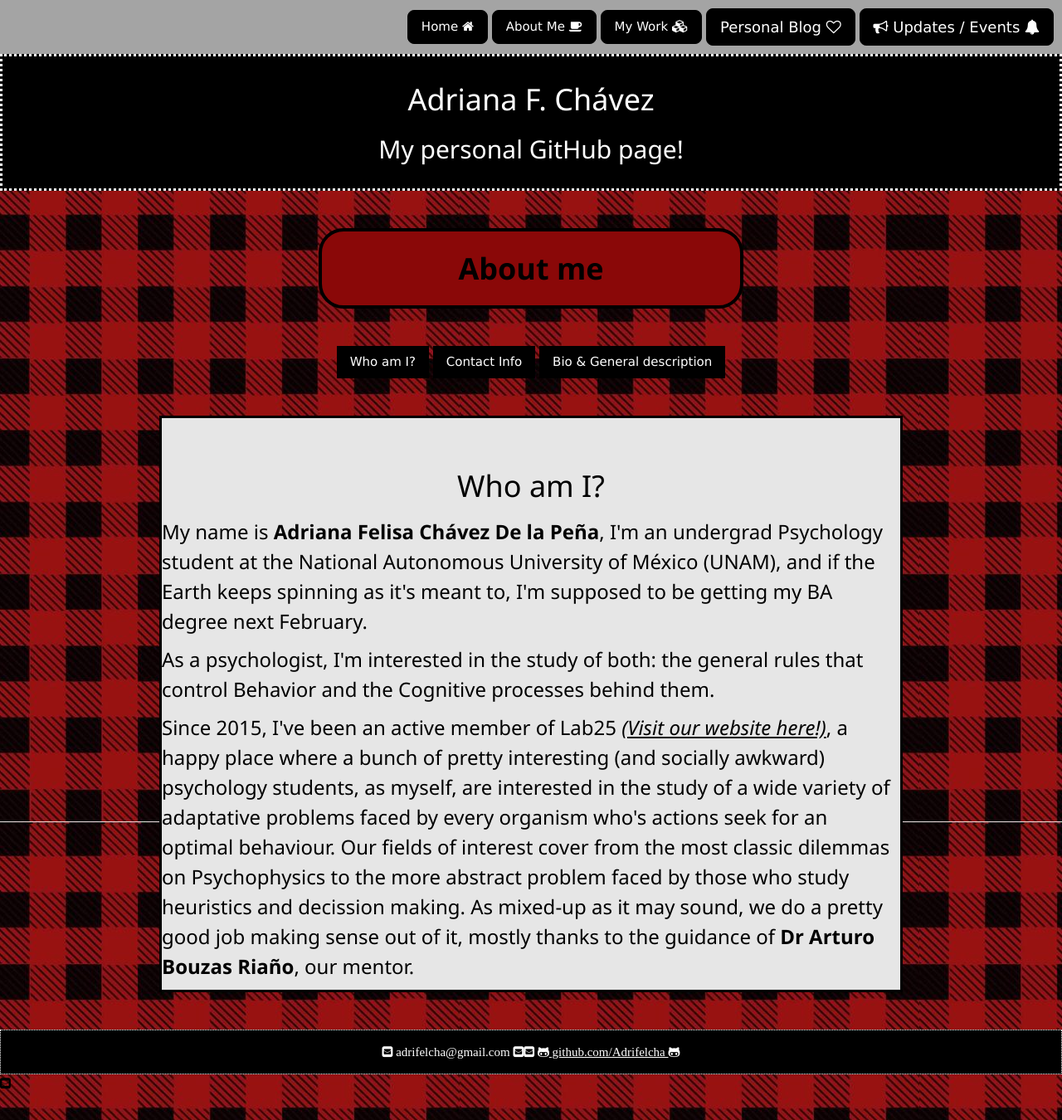
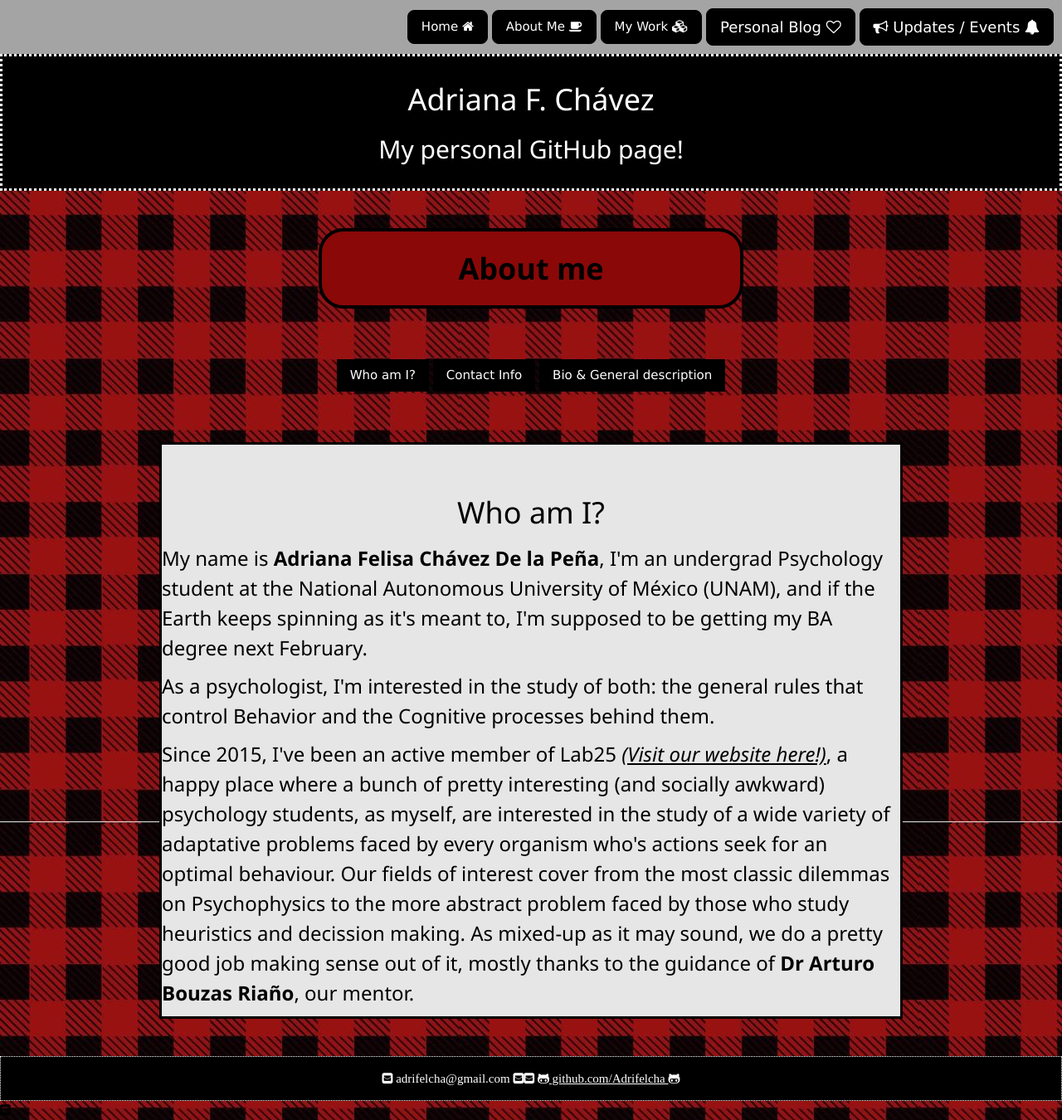
Before and after one commit to Adrifelcha/Adrifelcha-github.io, a Jekyll site: the page built from about/index.html, in a window 1280 px wide. Shown: the whole page at 83% size. Built offline with Jekyll 4.4.1, drawn with Linux system fonts in a browser that asks for light colours.

Commit message:
Update index.html

```diff
--- a/about/index.html
+++ b/about/index.html
@@ -8,7 +8,7 @@
     	</header>
 		<br><br>
 	<center>
-		<div class="w3-container">
+		<div class="w3-container" style="padding: 16px;">
  			<a href="index.html" class="w3-button w3-black">Who am I?</a>
   			<a href="contact.html" class="w3-button w3-black">Contact Info</a>
   			<a href="#" class="w3-button w3-black">Bio & General description</a>
```
